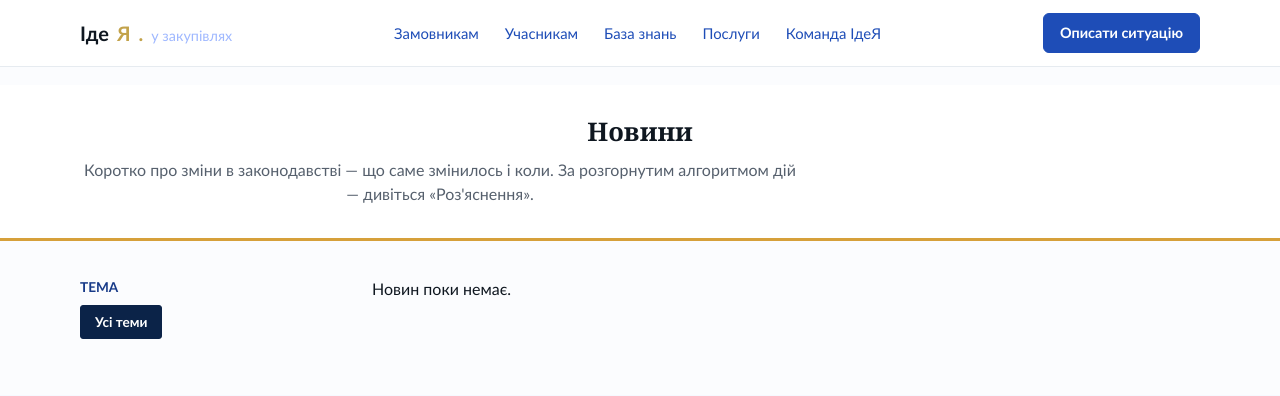
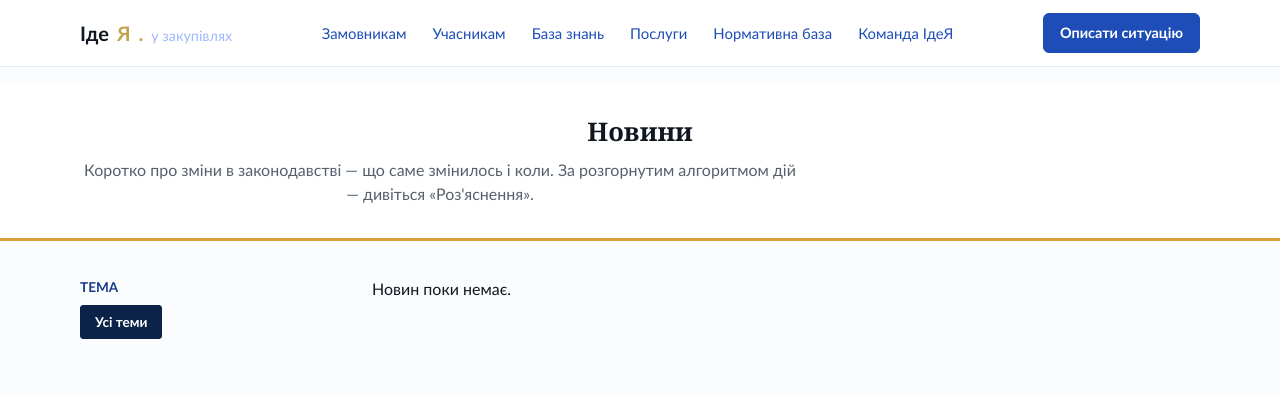
Before and after one commit to Jeebig/ideya_zakupivli_django, a Django app: page /novyny/ in a window 1280 px wide. Shown: the top 396 px of the page. Run offline with Django 5.2, Linux system fonts and the light colour scheme; data comes from the database, SQL or seed files in the repository; data that the repository does not hold is empty.

Commit message:
feat: Add link to official regulations in the main navigation

```diff
--- a/ideya_zakupivli/templates/base.html
+++ b/ideya_zakupivli/templates/base.html
@@ -63,6 +63,7 @@
               </ul>
             </li>
             <li><a href="{% url 'services:poslugy' %}">Послуги</a></li>
+            <li><a href="{% url 'content:official_list' %}">Нормативна база</a></li>
             <li><a href="{% url 'core:about' %}">Команда ІдеЯ</a></li>
           </ul>
         </nav>
```
